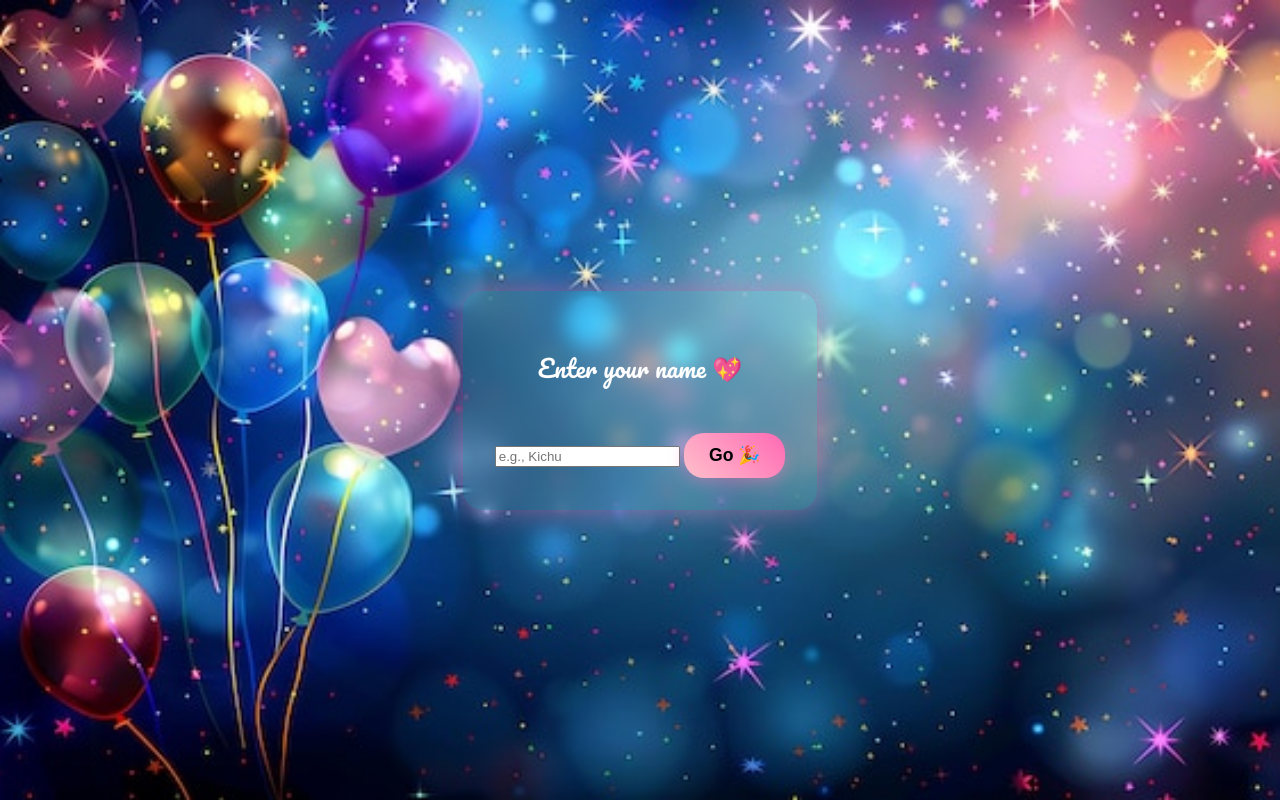
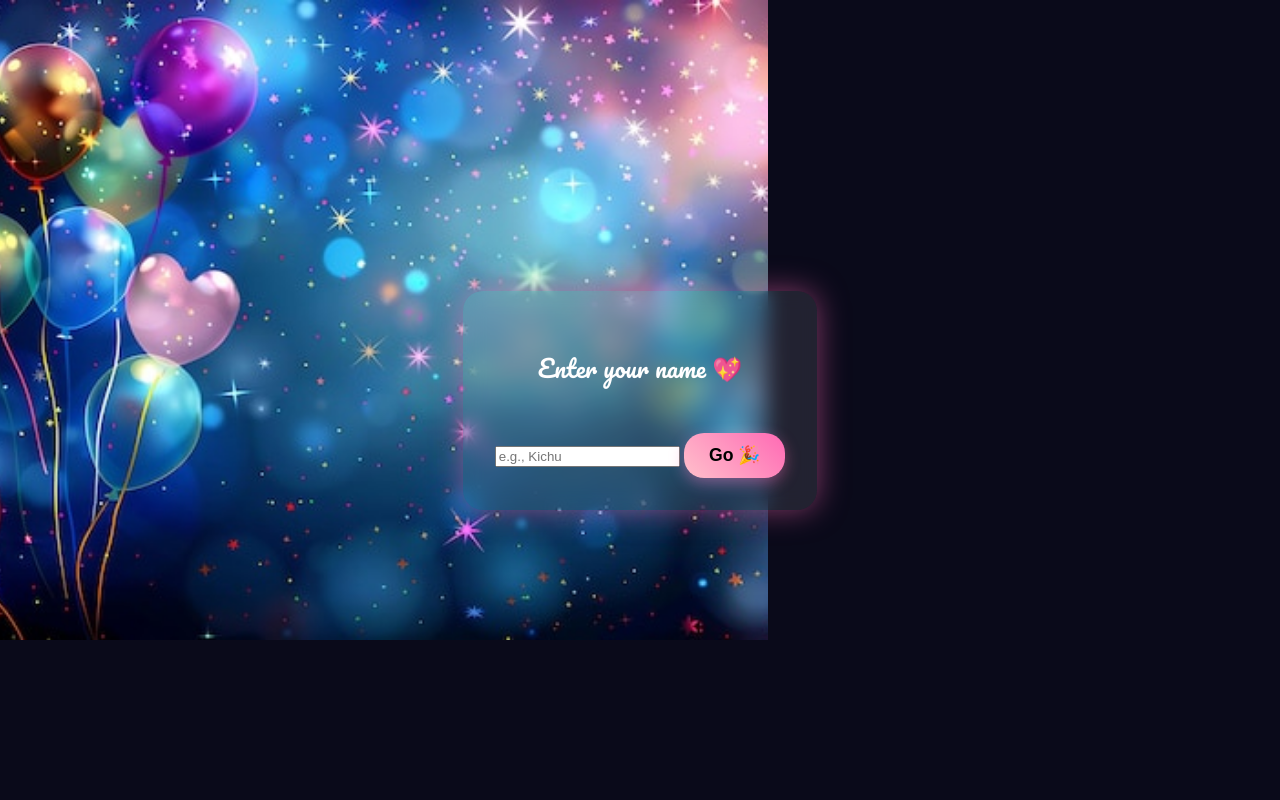
Before and after one commit to diljithjoby0-blip/Birthday-surprise, a plain HTML site: page index.html in a window 1280 px wide. Drawn offline with Linux system fonts and the light colour scheme.

Commit message:
Adjust background photo dimensions and formatting

```diff
--- a/index.html
+++ b/index.html
@@ -23,7 +23,7 @@
 
         #background-photo {
             position: fixed; top: 0; left: 0;
-            width: 100%; height: 100%; object-fit: cover;
+            width: 60%; height: 80%; object-fit: cover;
             z-index: -1;
         }
 
@@ -36,8 +36,7 @@
             -webkit-overflow-scrolling: touch;
         }
 
-        .page-section {
-            display: none;
+        .page-section {          display: none;
             flex-direction: column;
             justify-content: center;
             align-items: center;
```
